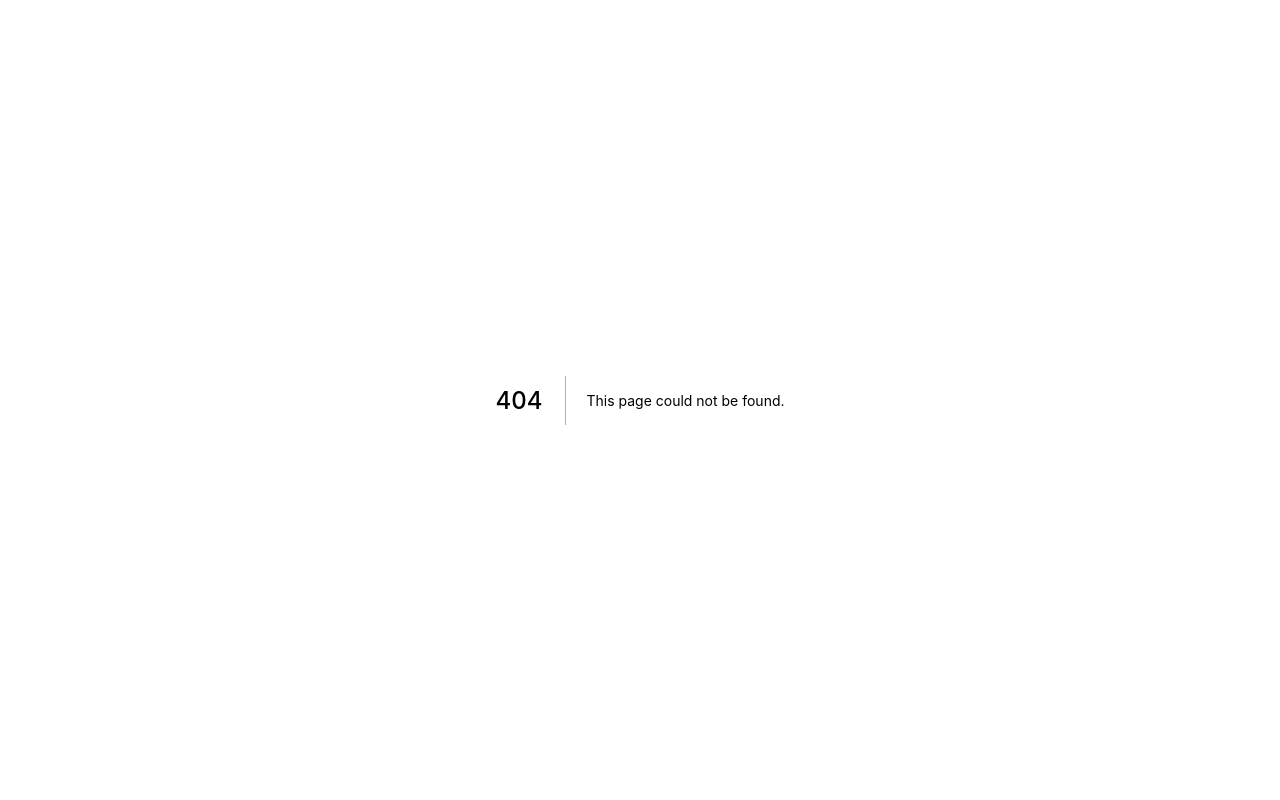
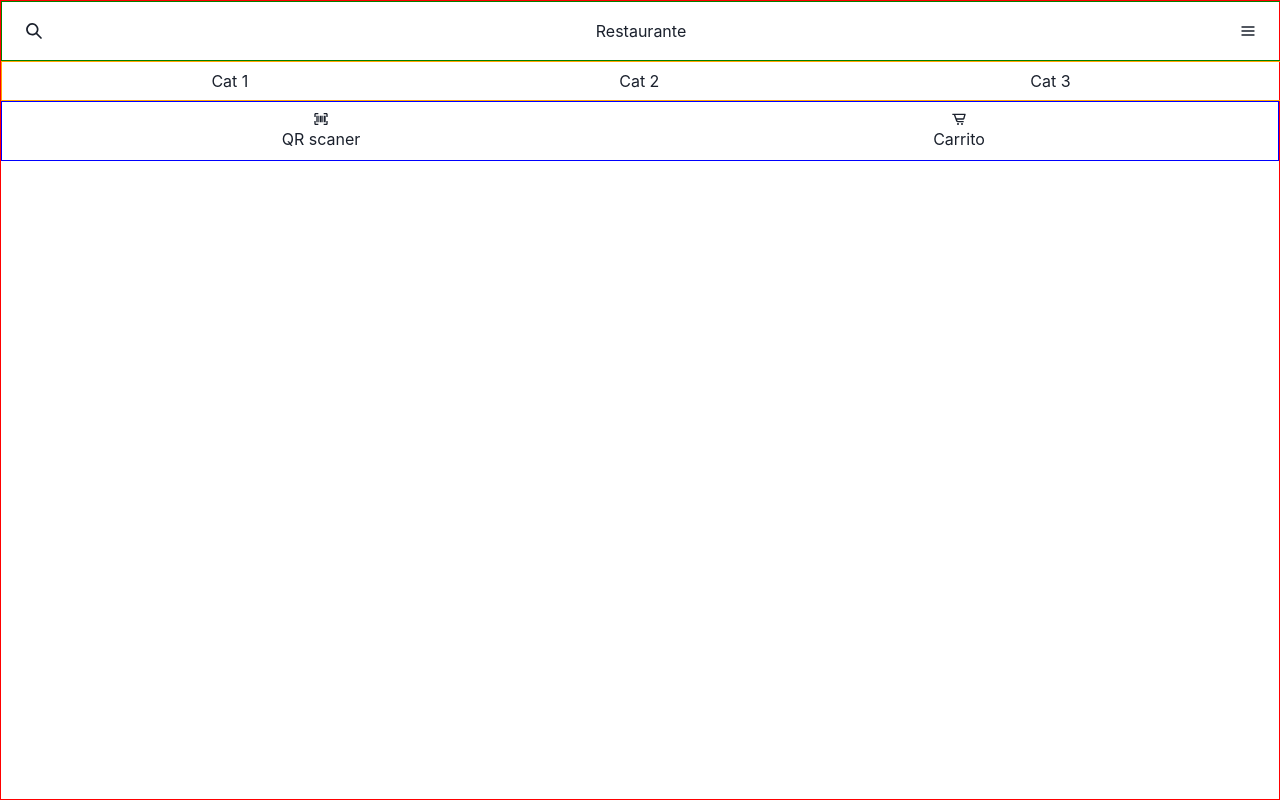
Before and after one commit to pedroaal/restaurante, a Next.js app: page /menu in a window 1280 px wide. Before the commit this address had no page. Built offline with nearby package versions, Linux system fonts and the light colour scheme; no server answers.

Commit message:
menu pages

```diff
--- /dev/null
+++ b/src/pages/menu/index.js
@@ -0,0 +1,53 @@
+import Head from 'next/head';
+import Image from 'next/image';
+import styles from '@/styles/Home.module.css';
+import {useState, useEffect} from 'react';
+import { signIn, signOut, useSession } from 'next-auth/client';
+import { Button, Flex } from '@chakra-ui/react';
+import Nav from '@/components/header';
+import Footer from '@/components/footer';
+import Categories from '@/components/categories';
+
+export async function getServerSideProps(context) {
+  // await dbConnect();
+
+  // const products = await Product.find({}).exec();
+
+  return {
+    props: {
+      // products: jsonify(products),
+    }
+  }
+}
+
+export default function Home({}) {
+  // const [asyncUsers, setAsyncUsers] = useState([]);
+  // const [loading, setLoading] = useState(true);
+
+  // useEffect(() => {
+  //   setTimeout(() => {
+  //     fetch('/api/users')
+  //     .then(res => res.json())
+  //     .then(json => {
+  //       setAsyncUsers(json);
+  //       setLoading(false);
+  //     })
+  //   }, 1000);
+  // }, [])
+
+  const [ session, loading ] = useSession();
+
+  return (
+    <>
+      <Head>
+        <title>Menú</title>
+      </Head>
+
+      <Flex height='100vh' width='100vw' direction='column' border="1px solid red">
+        <Nav />
+        <Categories />
+        <Footer />
+      </Flex>
+    </>
+  )
+}
```
Also changed, not shown: src/pages/menu/[id].js (added).
